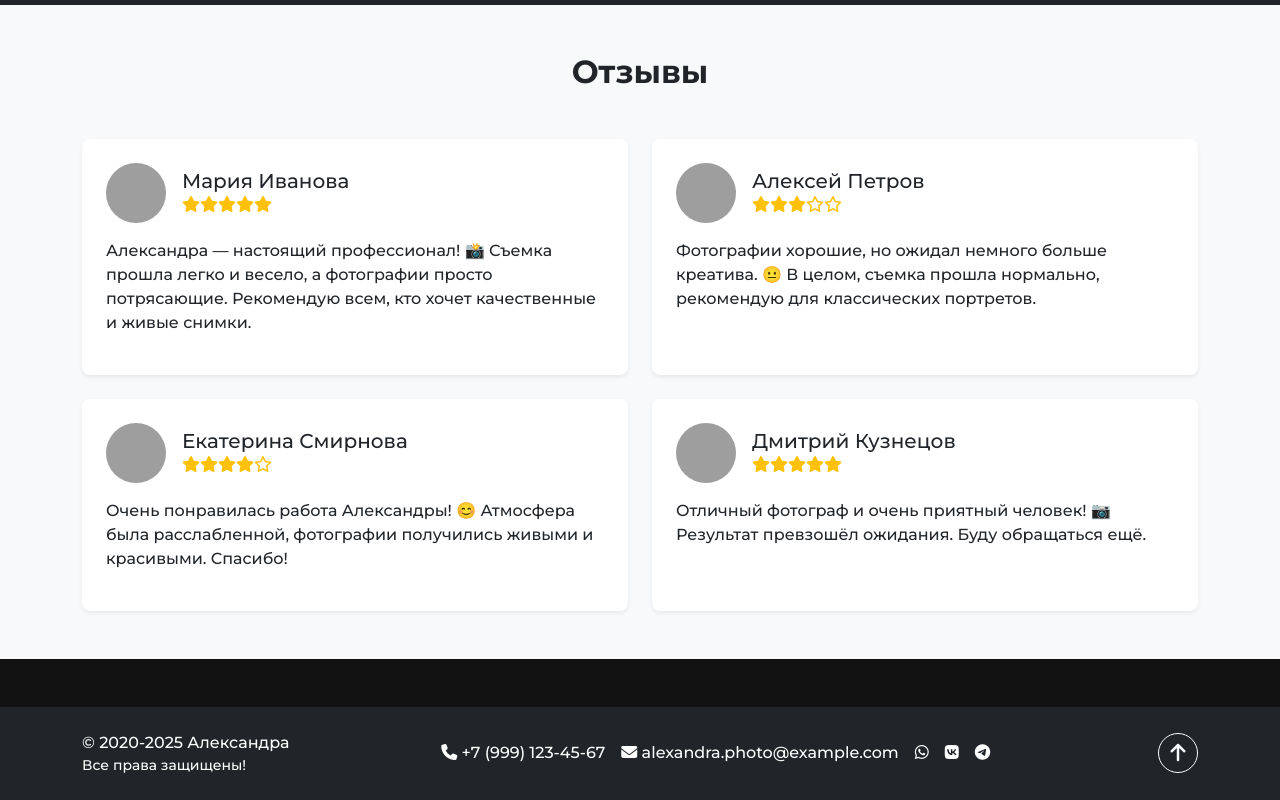
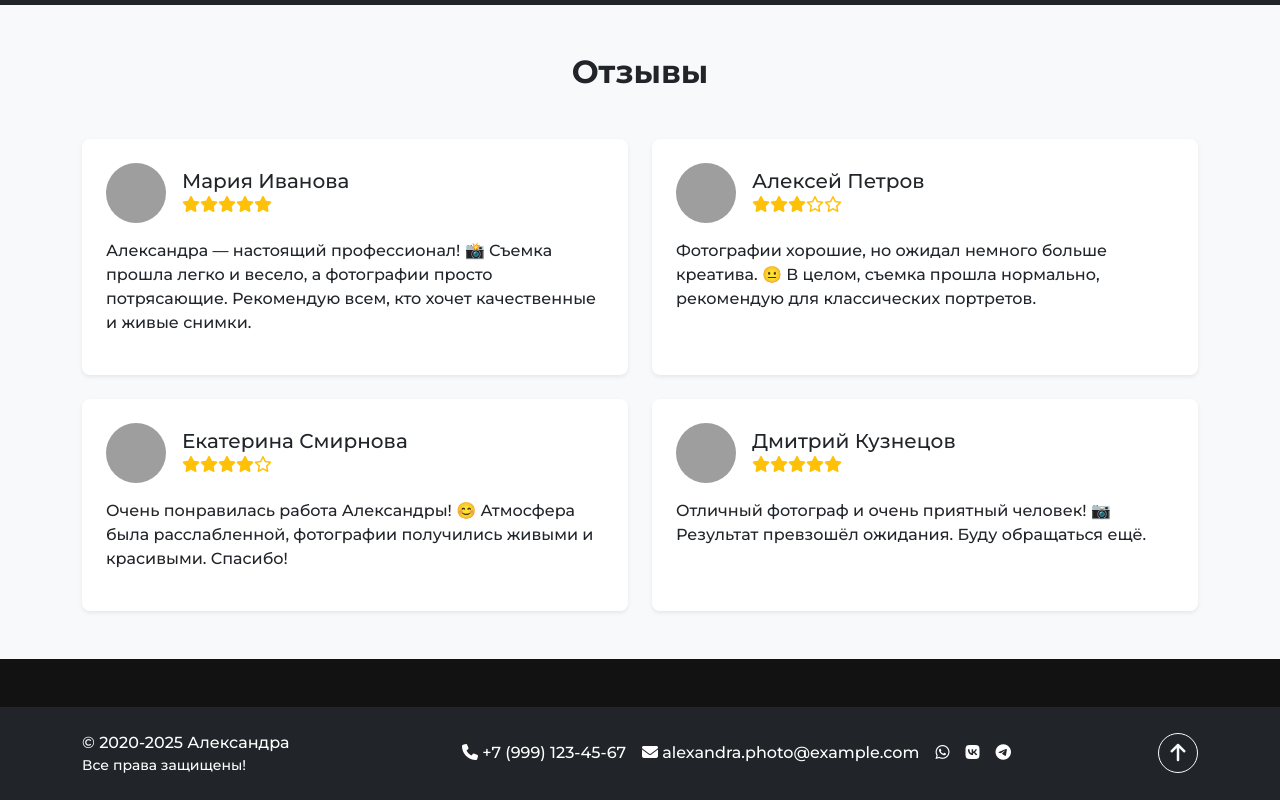
Before and after one commit to Putilova23/PhotoPortfolio, a website: page index.html in a window 1280 px wide. Shown: the part 3621-4421 px from the top of the page. Drawn offline with nearby package versions, Linux system fonts and the light colour scheme; grey boxes are pictures that could not be loaded.

Commit message:
фикс

```diff
--- a/index.html
+++ b/index.html
@@ -256,19 +256,25 @@
   </section>
 
   <footer id="footer" class="bg-dark text-white py-4 mt-5 position-relative">
-    <div class="container d-flex flex-column flex-md-row justify-content-between align-items-center">
-      <div class="mb-3 mb-md-0 text-start">
-        <div>© 2020-2025 Александра</div>
-        <div class="small">Все права защищены!</div>
+    <div class="container">
+      <div class="row align-items-center text-center text-md-start">
+        <div class="col-12 col-md-4 mb-3 mb-md-0">
+          <div>© 2020-2025 Александра</div>
+          <div class="small">Все права защищены!</div>
+        </div>
+        <div class="col-12 col-md-7 mb-3 mb-md-0">
+          <div class="d-flex flex-wrap justify-content-center justify-content-md-start gap-3">
+            <a href="tel:+79991234567" class="text-white text-decoration-none" aria-label="Позвонить"><i class="fa-solid fa-phone"></i> +7 (999) 123-45-67</a>
+            <a href="mailto:alexandra.photo@example.com" class="text-white text-decoration-none" aria-label="Написать email"><i class="fa-solid fa-envelope"></i> alexandra.photo@example.com</a>
+            <a href="https://wa.me/79991234567" target="_blank" rel="noopener" class="text-white text-decoration-none" aria-label="WhatsApp"><i class="fa-brands fa-whatsapp"></i></a>
+            <a href="https://vk.com/alexandra_photo" target="_blank" rel="noopener" class="text-white text-decoration-none" aria-label="ВКонтакте"><i class="fa-brands fa-vk"></i></a>
+            <a href="https://t.me/alexandra_photo" target="_blank" rel="noopener" class="text-white text-decoration-none" aria-label="Telegram"><i class="fa-brands fa-telegram"></i></a>
+          </div>
+        </div>
+        <div class="col-12 col-md-1 text-center text-md-end">
+          <button id="btnScrollTop" class="btn btn-outline-light" aria-label="Наверх" title="Наверх"><i class="fa-solid fa-arrow-up"></i></button>
+        </div>
       </div>
-      <div class="d-flex gap-3 align-items-center">
-        <a href="tel:+79991234567" class="text-white" aria-label="Позвонить"><i class="fa-solid fa-phone"></i> +7 (999) 123-45-67</a>
-        <a href="mailto:alexandra.photo@example.com" class="text-white" aria-label="Написать email"><i class="fa-solid fa-envelope"></i> alexandra.photo@example.com</a>
-        <a href="https://wa.me/79991234567" target="_blank" rel="noopener" class="text-white" aria-label="WhatsApp"><i class="fa-brands fa-whatsapp"></i></a>
-        <a href="https://vk.com/alexandra_photo" target="_blank" rel="noopener" class="text-white" aria-label="ВКонтакте"><i class="fa-brands fa-vk"></i></a>
-        <a href="https://t.me/alexandra_photo" target="_blank" rel="noopener" class="text-white" aria-label="Telegram"><i class="fa-brands fa-telegram"></i></a>
-      </div>
-      <button id="btnScrollTop" class="btn btn-outline-light ms-md-3" aria-label="Наверх" title="Наверх"><i class="fa-solid fa-arrow-up"></i></button>
     </div>
   </footer>
 
```
